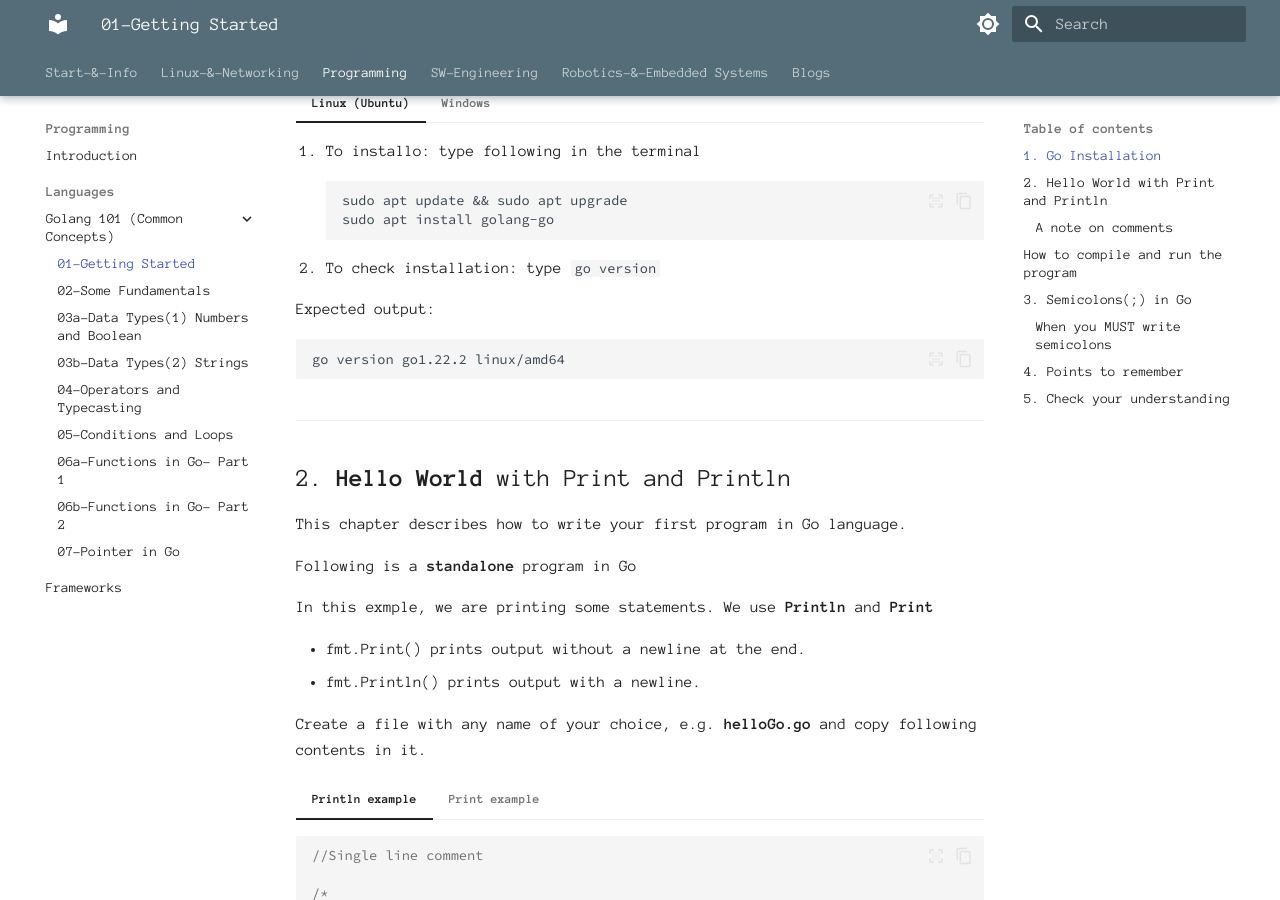
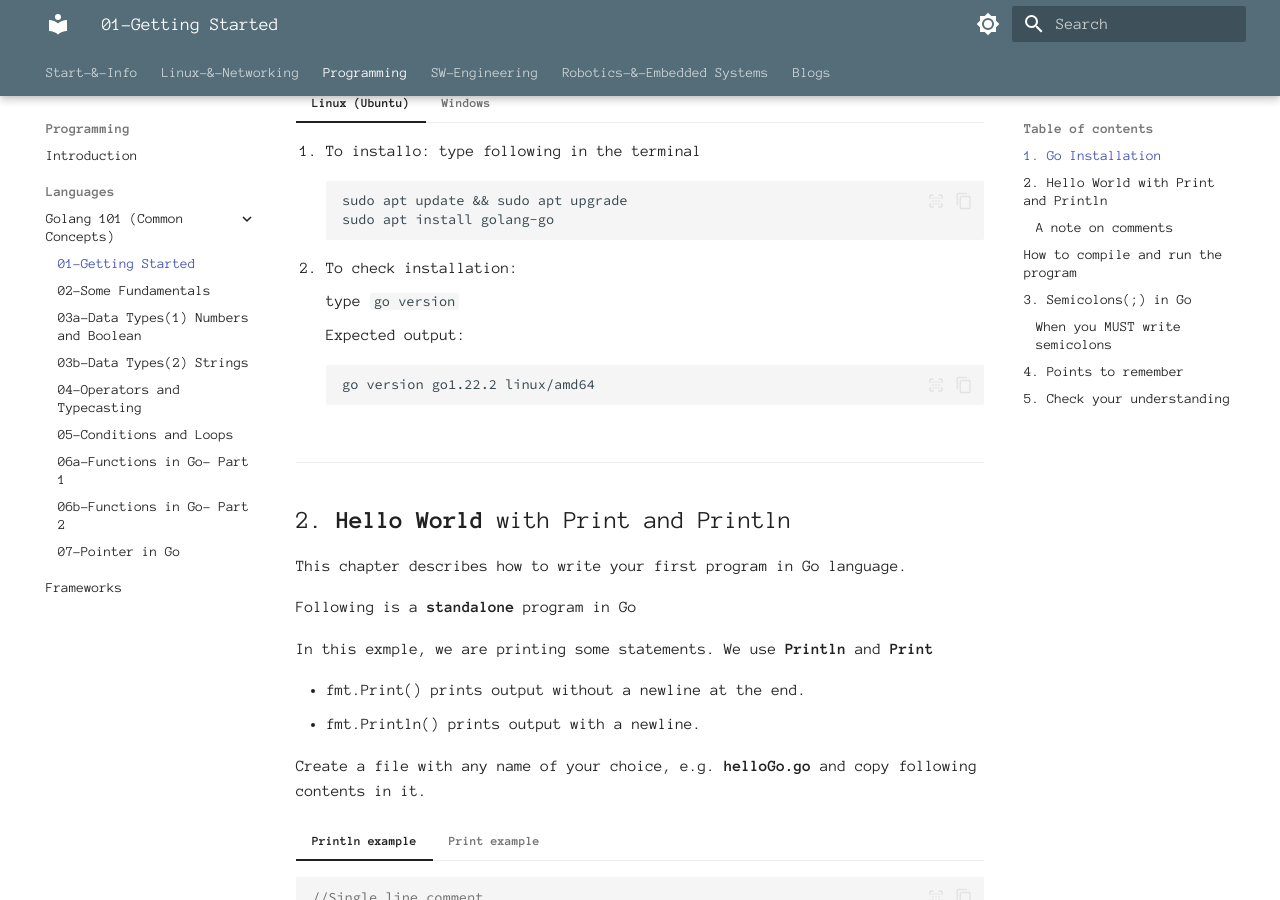
Before and after one commit to alohamujeeb/alohamujeeb.github.io, an MkDocs documentation site: the page built from docs/programming/languages/golang101/01-gettingstarted.md, in a window 1280 px wide and 900 px high, scrolled down 418 px. Built offline with MkDocs 1.6.1 and Material for MkDocs 9.7.7, drawn with Linux system fonts in a browser that asks for light colours.

Commit message:
minor changes

````diff
--- a/docs/programming/languages/golang101/01-gettingstarted.md
+++ b/docs/programming/languages/golang101/01-gettingstarted.md
@@ -18,12 +18,13 @@
     sudo apt install golang-go
     ```
     2. To check installation:
-    type ```go version```
 
-	Expected output:
-	``` text
-	go version go1.22.2 linux/amd64
-	```
+		type ```go version```
+
+		Expected output:
+		``` text
+		go version go1.22.2 linux/amd64
+		```
 
 
 === "Windows"
````
